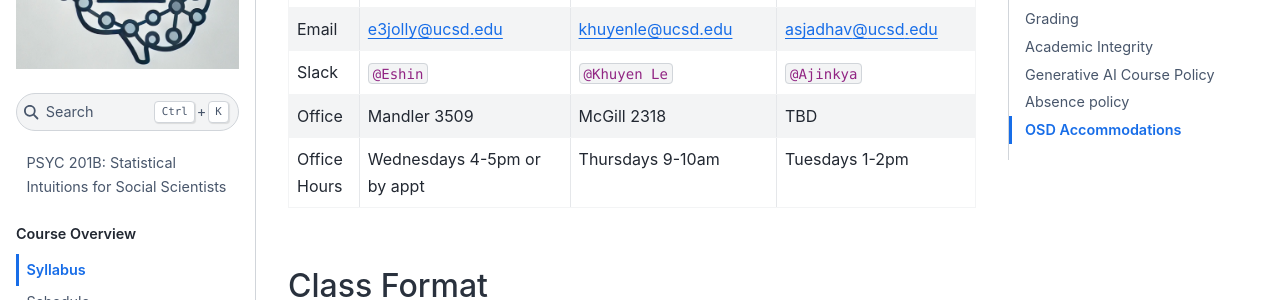
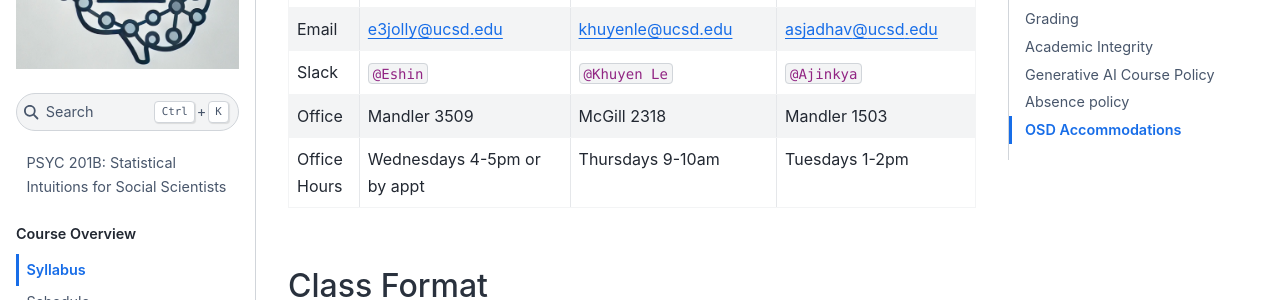
Before and after one commit to psyc201b/PSYC-201B, a Jupyter Book: the page built from pages/syllabus.md, in a window 1280 px wide and 900 px high, scrolled down 635 px. Shown: the part 154-454 px from the top of the window. Built offline with Jupyter Book 1.0.4 settings and Sphinx 7.4.7 and the Sphinx Book theme 1.1.4, drawn with Linux system fonts in a browser that asks for light colours; pages that are not in the unit, such as notebooks, are missing from menus.

Commit message:
syllabus.md
Ajinkya Office Hrs Location update

```diff
--- a/pages/syllabus.md
+++ b/pages/syllabus.md
@@ -33,7 +33,7 @@
 * - Office
   - Mandler 3509
   - McGill 2318
-  - TBD
+  - Mandler 1503
 * - Office Hours
   - Wednesdays 4-5pm or by appt
   - Thursdays 9-10am
```
